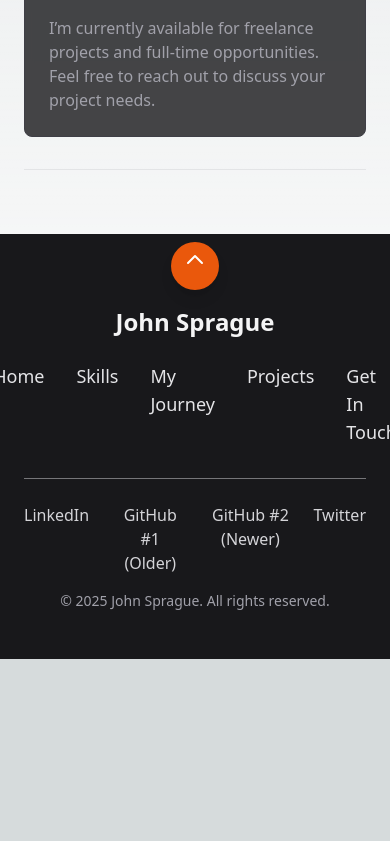
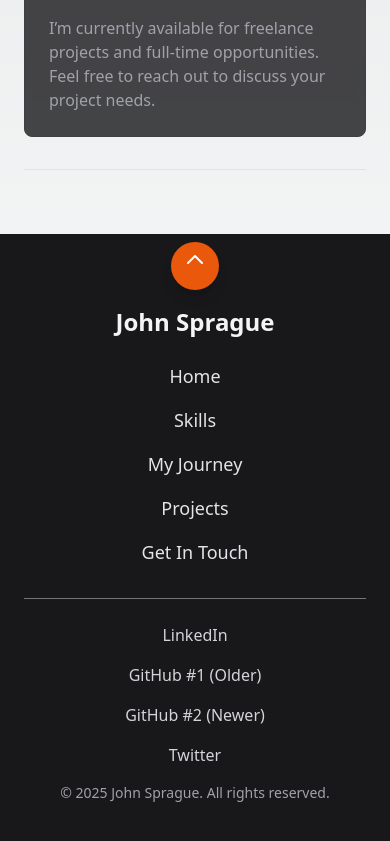
Before and after one commit to john-sprague/code-by-spraguejdev, a React (Vite) app: page /get-in-touch in a window 390 px wide. Shown: the part 1174-2015 px from the top of the page. Before the commit the page ends 1833 px from the top, so only its background shows below. Built offline with nearby package versions, Linux system fonts and the light colour scheme.

Commit message:
refactor: adjust foot nav items and socials to stack as a list for small screen sizes

```diff
--- a/src/components/Footer.tsx
+++ b/src/components/Footer.tsx
@@ -8,29 +8,30 @@ const Footer: React.FC = () => {
     <footer className="bg-zinc-900 text-zinc-100 py-12 animate-fade-in relative">
       <ScrollToTopButton />
 
-      <div className="px-6 mx-auto max-w-7xl mt-6 ">
+      <div className="px-6 mx-auto max-w-7xl mt-6">
         <div className="flex flex-col sm:flex-row justify-between items-center space-y-6 sm:space-y-0">
           <div className="text-2xl font-bold text-center sm:text-left">
-            <Link to="/" className="hover:text-purple-600">
+            <Link to="/" className="hover:text-orange-600">
               John Sprague
             </Link>
           </div>
 
-          <div className="flex space-x-8 justify-center sm:justify-start">
-            {NavItems.map(navItem => (
+          <ul className="flex flex-col items-center space-y-4 sm:flex-row sm:space-x-8 sm:space-y-0 sm:justify-start">
+            {NavItems.map((navItem) => (
+              <li key={navItem.pagePath}>
                 <Link
                   to={navItem.pagePath}
                   className="text-lg text-zinc-200 hover:text-zinc-50 hover:scale-110 transition duration-100"
                 >
                   {navItem.pageName}
                 </Link>
+              </li>
             ))}
-          </div>
+          </ul>
         </div>
 
         <div className="mt-8 border-t border-zinc-300/50 pt-6 text-center">
-        {/* TODO: Keep things DRY */}
-          <div className="flex justify-center space-x-6 mb-4">
+          <div className="flex flex-col items-center space-y-4 sm:flex-row sm:space-x-6 sm:space-y-0 mb-4">
             <a
               href="https://linkedin.com/in/spraguejdev"
               target="_blank"
@@ -64,6 +65,7 @@ const Footer: React.FC = () => {
               Twitter
             </a>
           </div>
+
           <p className="text-sm text-zinc-400">
             &copy; {new Date().getFullYear()} John Sprague. All rights reserved.
           </p>
```
Lines whose indentation alone changed are shown as unchanged.
